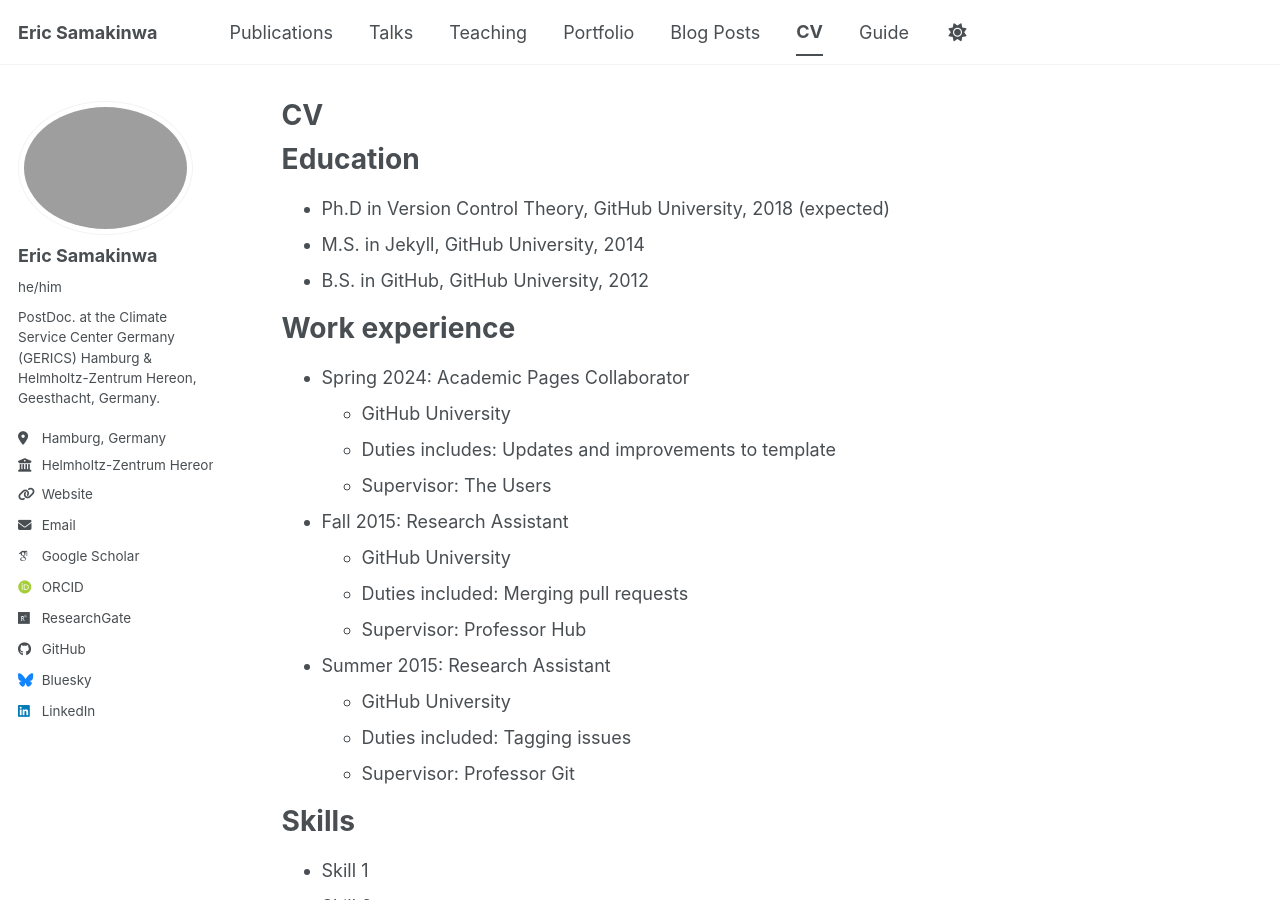
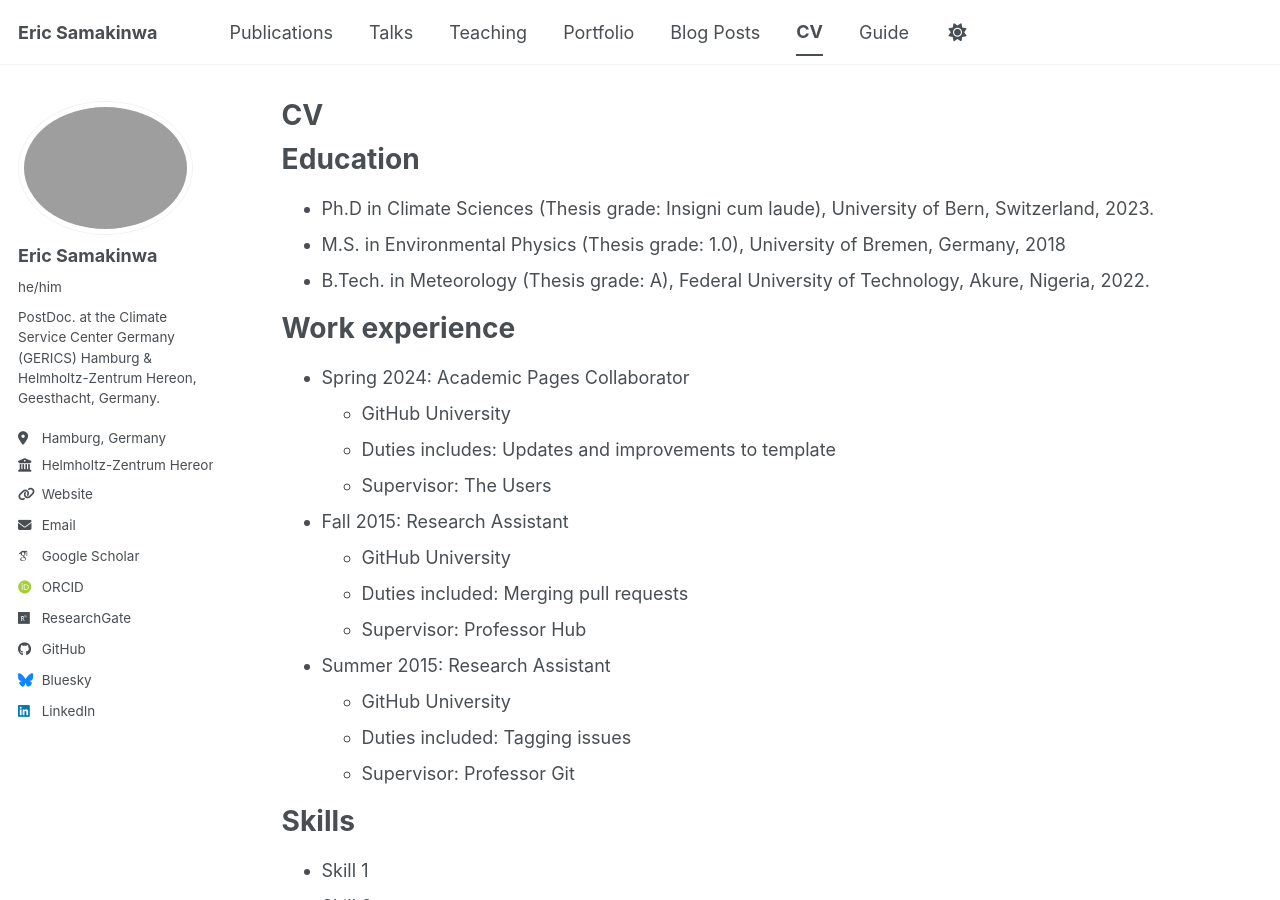
Before and after one commit to shamakson/shamakson.github.io, a Jekyll site: the page built from _pages/cv.md, in a window 1280 px wide and 900 px high. Built offline with Jekyll 4.4.1, drawn with Linux system fonts in a browser that asks for light colours; some web fonts are replaced; a script bundle is joined from its source files by our own code; library files that are not in the unit come from our copies.

Commit message:
Revise education details in CV
Updated education section with new degrees and institutions.

```diff
--- a/_pages/cv.md
+++ b/_pages/cv.md
@@ -11,9 +11,9 @@ redirect_from:
 
 Education
 ======
-* Ph.D in Version Control Theory, GitHub University, 2018 (expected)
-* M.S. in Jekyll, GitHub University, 2014
-* B.S. in GitHub, GitHub University, 2012
+* Ph.D in Climate Sciences (Thesis grade: Insigni cum laude), University of Bern, Switzerland, 2023.
+* M.S. in Environmental Physics (Thesis grade: 1.0), University of Bremen, Germany, 2018
+* B.Tech. in Meteorology (Thesis grade: A), Federal University of Technology, Akure, Nigeria, 2022.
 
 Work experience
 ======
```
